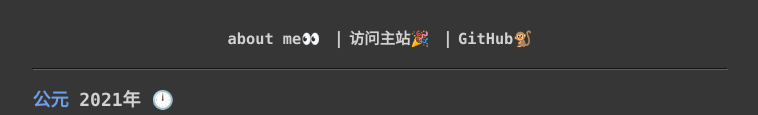
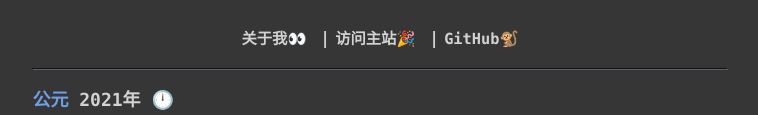
Before and after one commit to aliensou/aliensou.github.io, a plain HTML site: page archives/2021/01/index.html in a window 1280 px wide. Shown: the part 307-422 px from the top of the page, without its empty margins (260-1018 px from the left). Drawn offline with Linux system fonts and the light colour scheme; a script that the page names is missing.

Commit message:
Site updated: 2021-01-24 19:52:25

```diff
--- a/archives/2021/01/index.html
+++ b/archives/2021/01/index.html
@@ -37,11 +37,11 @@
 <div class="hd">
     <ol class="breadcrumb">
 
-            <li><a class="ba" href="/about">about me👀</a></li>
+            <li><a class="ba" href="/about">关于我👀</a></li>
 
             <li><a class="ba" href="/">访问主站🎉</a></li>
 
-            <li><a class="ba" target="_blank" rel="noopener" href="https://github.com/aliensou">GitHub🐒</a></li>
+            <li><a class="ba" href="/">GitHub🐒</a></li>
 
     </ol>
     <hr class="breadcrumbhr">
```
Also changed, not shown: archives/2021/index.html (+2 -2 lines), archives/index.html (+2 -2 lines), index.html (+2 -2 lines).
